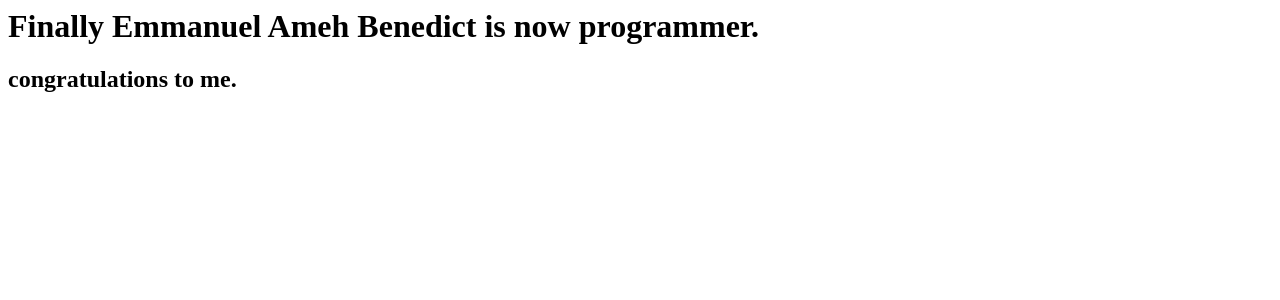
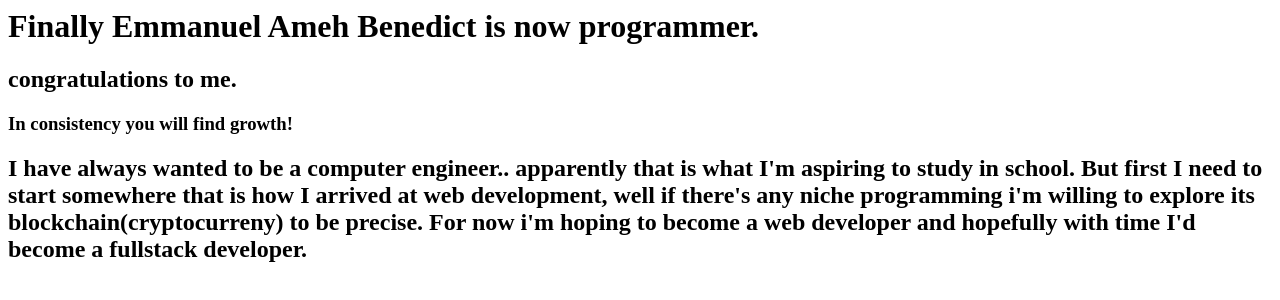
Before and after one commit to Erysmal/Curiouslyunaware, a plain HTML site: page index.html in a window 1280 px wide. Drawn offline with Linux system fonts and the light colour scheme.

Commit message:
Update index.html

```diff
--- a/index.html
+++ b/index.html
@@ -1,2 +1,10 @@
 <h1>Finally Emmanuel Ameh Benedict is now programmer.</h1>
   <h2>congratulations to me.</h2>
+<h3>In consistency you will find growth!</h3>
+<article>
+<h2>I have always wanted to be a computer engineer.. apparently that is what I'm aspiring to study in school.
+  But first I need to start somewhere that is how I arrived at web development, well if there's any niche programming
+  i'm willing to explore its blockchain(cryptocurreny) to be precise.
+  For now i'm hoping to become a web developer and hopefully with time I'd become a fullstack developer.</h3>
+
+</article>
```
